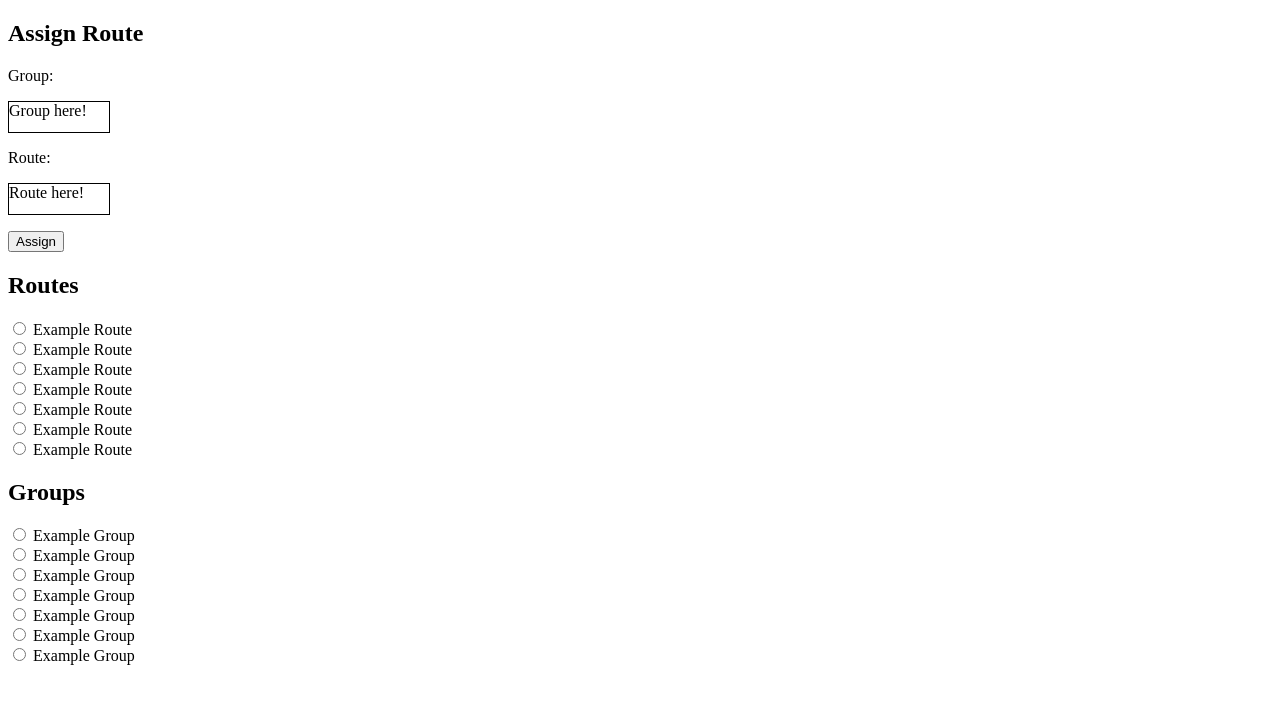
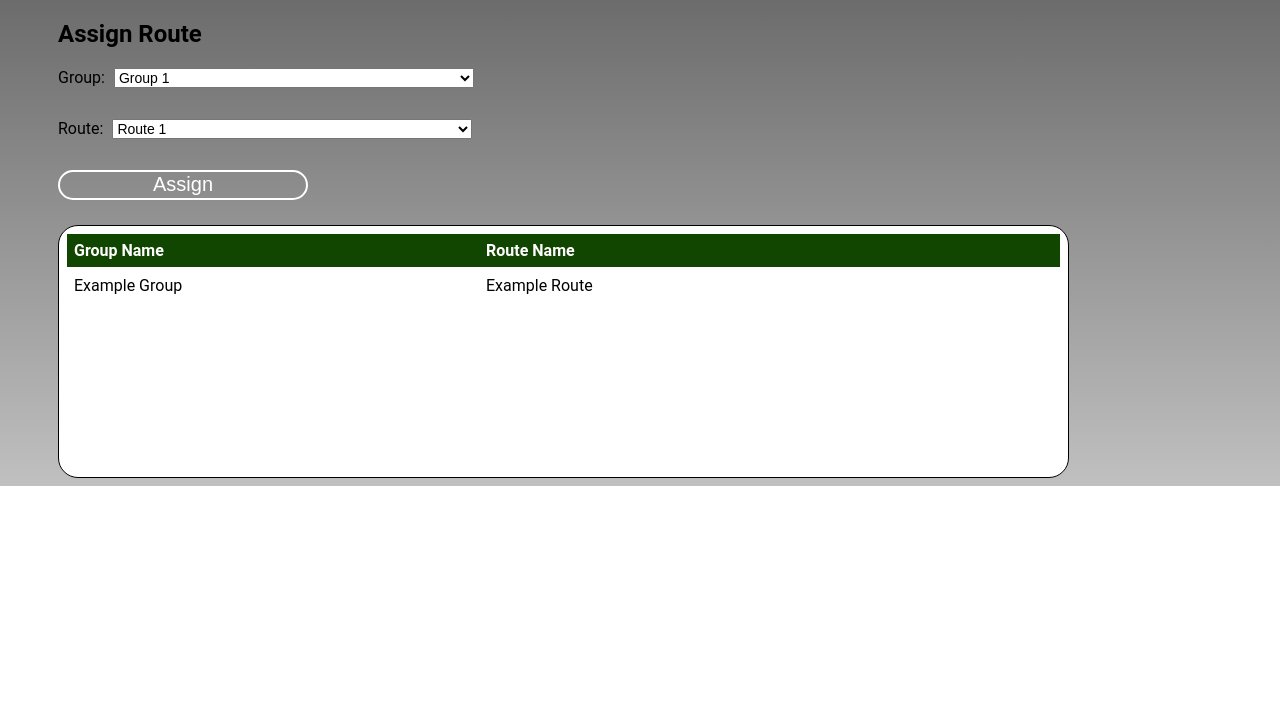
Before and after one commit to billyThornton/eXeplore-Group-K, a Flask app: page /Assign_Routes_Page in a window 1280 px wide. Shown: the top 704 px of the page. Run offline with Flask 2, Linux system fonts and the light colour scheme; the visitor is signed in with stand-in values (Sample User, id 1).

Commit message:
css for assign routes

```diff
--- a/static/js/JSFunctions.js
+++ b/static/js/JSFunctions.js
@@ -236,6 +236,9 @@ function validateConfirmation()
  */
 function validateCreate()
 {
+  initialMessage = document.getElementById("initial_message");
+  initialMessage.innerHTML = "";
+
   if(validateName() == false)
   {
     text = "Please enter a valid name";
--- /dev/null
+++ b/static/styles/Assign_Routes_Style.css
@@ -0,0 +1,80 @@
+body {
+	font-family: 'Roboto', sans-serif;
+	font-size: 16px;
+	background-image: linear-gradient(#6C6C6C, #C1C0C0);
+	height: 100%;
+	background-repeat: no-repeat;
+	background-size: cover;
+}
+
+h2 {
+	margin-left: 50px;
+}
+
+/* Dashboard Leaderboard styling */
+.table{
+	color: black;
+	background-color: white;
+	width: 80%;
+	border-collapse:separate;
+	border:solid black 1px;
+	border-radius:20px;
+	table-layout: fixed;
+	margin-left: 50px;
+	padding: 6px;
+}
+
+.table tbody{
+	display:block;
+	overflow: auto;
+	height: 200px;
+}
+
+.table thead tr {
+	display: block;
+	border-radius: 20px;
+}
+
+.table thead {
+	background: #104600;
+	color:#fff;
+}
+
+.table th, .table td {
+	padding: 5px;
+	text-align: left;
+	width: 400px;
+}
+
+label {
+	margin-left: 50px;
+}
+
+select {
+	font-size: 14px;
+	color: black;
+	font-family: sans-serif;
+	width: 200px;
+	margin-bottom: 15px;
+	width: 360px;
+	display: inline-block;
+	margin-left: 5px;
+}
+
+#transparent_button {
+	margin-left: 50px;
+	margin-bottom: 25px;
+	font-size: 20px;
+	color: white;
+	height: 30px;
+	width: 250px;
+	background: none;
+	border-style: solid;
+	border-width: 2px;
+	border-color: white;
+	border-radius: 50px;
+}
+
+#transparent_button:hover {
+	cursor: pointer;
+}
--- a/templates/Desktop/Assign_Routes_Page.html
+++ b/templates/Desktop/Assign_Routes_Page.html
@@ -32,6 +32,7 @@ using select boxes which are obtained from the database..
 <meta charset="utf-8"/>
 <meta http-equiv="X-UA-Compatible" content="IE=edge"/>
 <meta name="viewport" content="width=device-width, initial-scale=1.0">
+<link href="{{url_for('static',filename='styles/Assign_Routes_Style.css')}}" rel='stylesheet' type='text/css'/>
 <title>Add Location Page</title>
 
 </head>
@@ -45,12 +46,22 @@ using select boxes which are obtained from the database..
 			<h2>Assign Route</h2>
 				<p> <label>Group:</label>
 				<!-- As route and group boxes are selected their names will appear here -->
-				<div style="width:100px;height:30px;border:1px solid #000;">Group here!</div>
+				<select id="Groups">
+  					<option value="group1">Group 1</option>
+ 					<option value="group2">Group 2</option>
+  					<option value="group3">Group 3</option>
+  					<option value="group4">Group 4</option>
+				</select>
 				</p>
 
 				<p> <label>Route:</label>
 				<!-- As route and group boxes are selected their names will appear here -->
-				<div style="width:100px;height:30px;border:1px solid #000;">Route here!</div>
+				<select id="Groups">
+  					<option value="route1">Route 1</option>
+ 					<option value="route2">Route 2</option>
+  					<option value="route3">Route 3</option>
+  					<option value="route4">Route 4</option>
+				</select>
 				</p>
 
 			<div id="transparent_button_container">
@@ -59,32 +70,31 @@ using select boxes which are obtained from the database..
 		</div>
 
 		<!-- Routes Column -->
-		<h2>Routes</h2>
+		<table class="table">
 
-			<div id="route_list_container">
-				<input type="radio" id="example_route" name="routes"/> Example Route <br />
-				<input type="radio" id="example_route" name="routes"/> Example Route <br />
-				<input type="radio" id="example_route" name="routes"/> Example Route <br />
-				<input type="radio" id="example_route" name="routes"/> Example Route <br />
-				<input type="radio" id="example_route" name="routes"/> Example Route <br />
-				<input type="radio" id="example_route" name="routes"/> Example Route <br />
-				<input type="radio" id="example_route" name="routes"/> Example Route <br />
-			</div>
-		<p></p>
+				<!-- Headers -->
+				<thead>
+					<tr>
+						<th>Group Name</th>
+						<th>Route Name</th>
+					</tr>
+				</thead>
 
-		<!-- Groups -->
-		<h2>Groups</h2>
+				<!-- Examples -->
+				<tr>
+					<td>Example Group</td>
+					<td>Example Route</td>
+				</tr>
 
-			<div id="group_list_container">
-				<input type="radio" id="example_group" name="groups"/> Example Group <br />
-				<input type="radio" id="example_group" name="groups"/> Example Group <br />
-				<input type="radio" id="example_group" name="groups"/> Example Group <br />
-				<input type="radio" id="example_group" name="groups"/> Example Group <br />
-				<input type="radio" id="example_group" name="groups"/> Example Group <br />
-				<input type="radio" id="example_group" name="groups"/> Example Group <br />
-				<input type="radio" id="example_group" name="groups"/> Example Group <br />
-			</div>
+				<!--{% for team in teams %}
+				<tr>
+					<td>{{team_position}}</td>
+					<td>{{team_name}}</td>
+					<td>{{team_score}}</td>
+				</tr>
+				{% endfor %}-->
 
+			</table>
 	</div>
 </body>
 </html>
```
Also changed, not shown: 1 other file.
